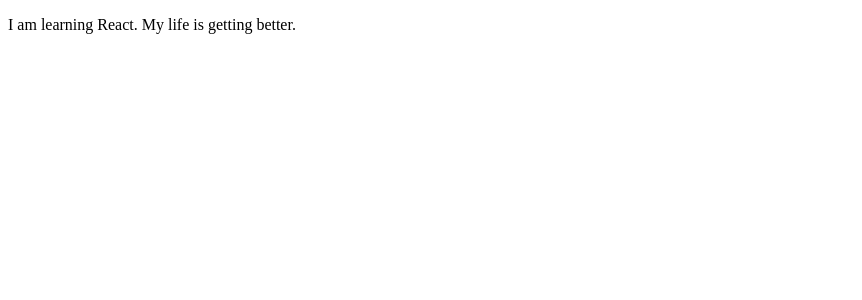
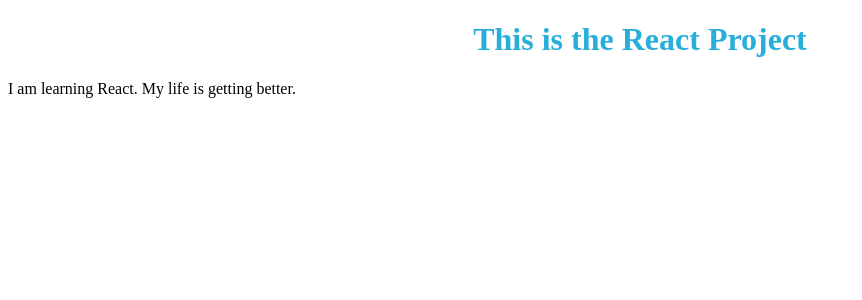
Before and after one commit to acciojob/render-component-react-Pintu95045, a React app: page / in a window 1280 px wide. Shown: the top 300 px of the page, without its empty margins (0-862 px from the left). Built offline with nearby package versions, Linux system fonts and the light colour scheme.

Commit message:
h tag added

```diff
--- a/src/components/App.js
+++ b/src/components/App.js
@@ -4,6 +4,7 @@
 const App = () => {
   return (
     <div id="root">
+      <h1>This is the React Project</h1>
     <p>I am learning React. My life is getting better.</p>
     </div>
   )
```
